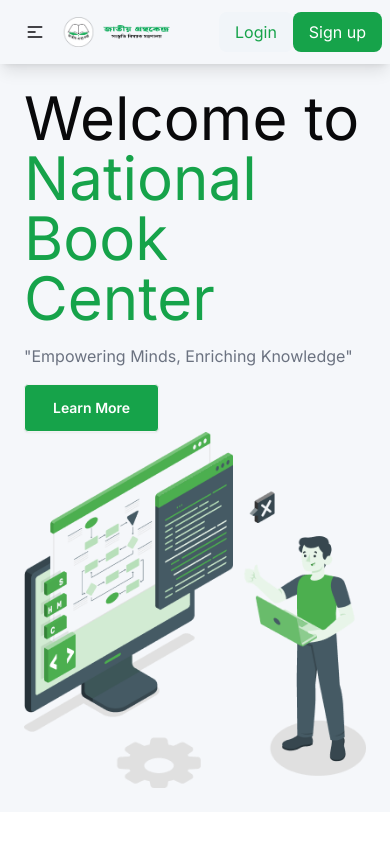
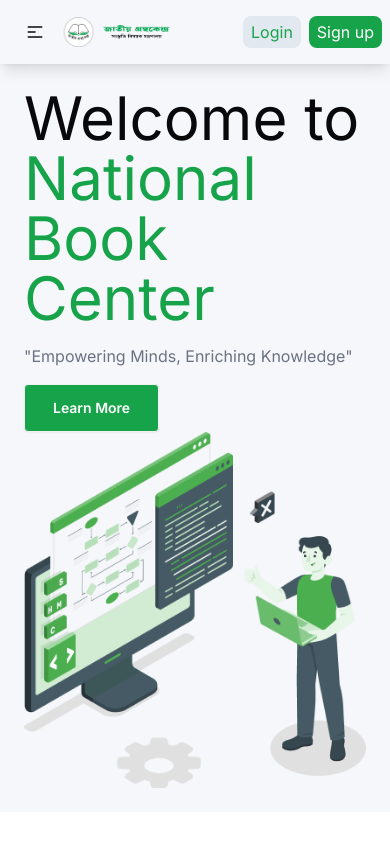
Before and after one commit to Mushfiq80/nbc-home-website, a React (Vite) app: page / in a window 390 px wide. Shown: the top 844 px of the page. Built offline with nearby package versions, Linux system fonts and the light colour scheme.

Commit message:
responsive fixed

```diff
--- a/src/components/Header/Nav.tsx
+++ b/src/components/Header/Nav.tsx
@@ -60,9 +60,9 @@
                     {links}
                 </ul>
             </div>
-            <div className="navbar-end">
-                <button className="bg-slate-100 text-green-600 px-4 py-2 rounded-lg">Login</button>
-                <button className="bg-green-600 text-white px-4 py-2 rounded-lg">Sign up</button>
+            <div className="navbar-end flex gap-2">
+                <button className="bg-slate-200 text-green-600 px-2 py-1 md:px-3 md:py-2 rounded-lg">Login</button>
+                <button className="bg-green-600 text-white px-2 py-1 md:px-3 md:py-2 rounded-lg">Sign up</button>
             </div>
         </div>
     );
```
